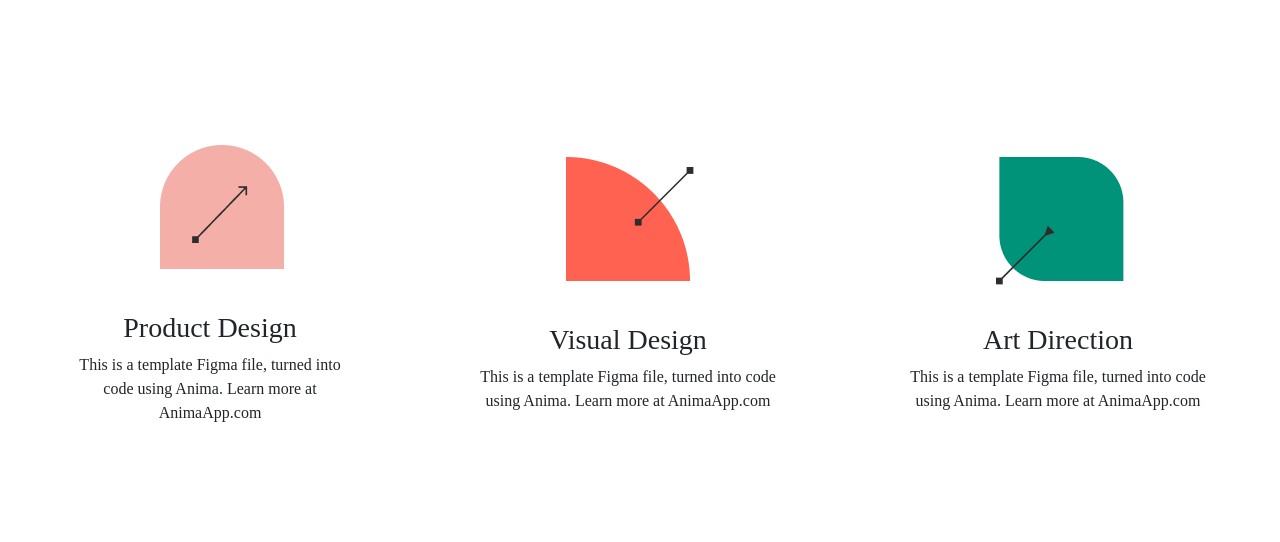
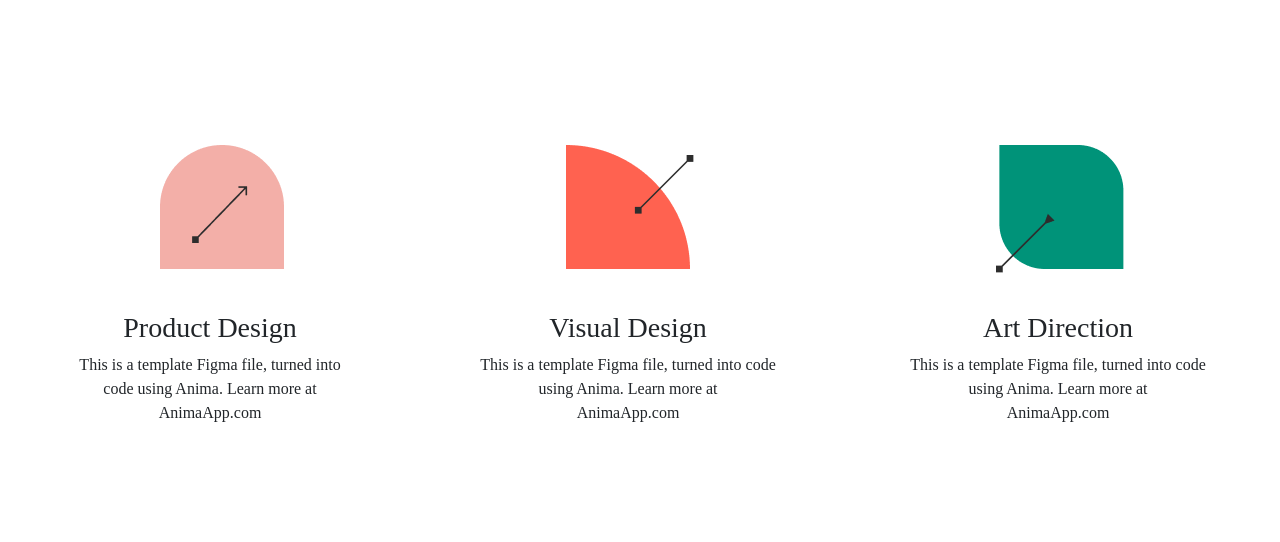
Before and after one commit to assfar35-stack/Visual-Designer, a plain HTML site: page index.html in a window 1280 px wide. Shown: the part 151-693 px from the top of the page. Drawn offline with nearby package versions, Linux system fonts and the light colour scheme.

Commit message:
fixed paragraph

```diff
--- a/index.html
+++ b/index.html
@@ -91,7 +91,7 @@
           <h3>Visual Design</h3>
           <p>
             This is a template Figma file, turned into code using Anima. Learn
-            more at AnimaApp.com
+            more at <br>AnimaApp.com
           </p>
         </div>
       </div>
@@ -104,7 +104,7 @@
           <h3>Art Direction</h3>
           <p>
             This is a template Figma file, turned into code using Anima. Learn
-            more at AnimaApp.com
+            more at <br>AnimaApp.com
           </p>
         </div>
       </div>
```
